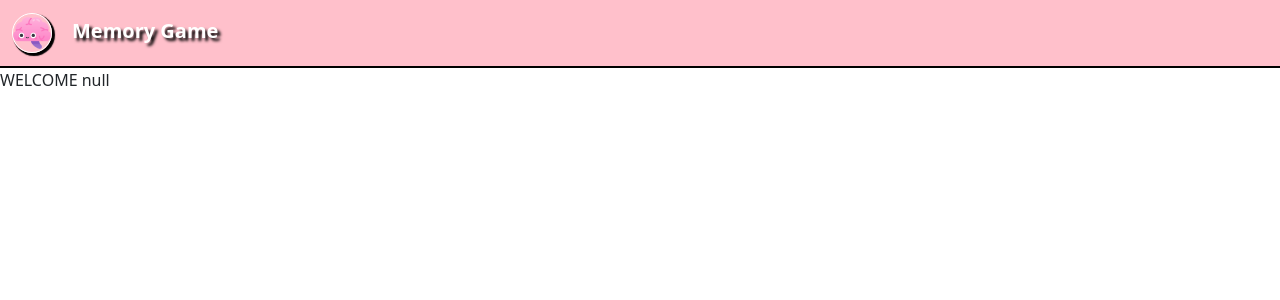
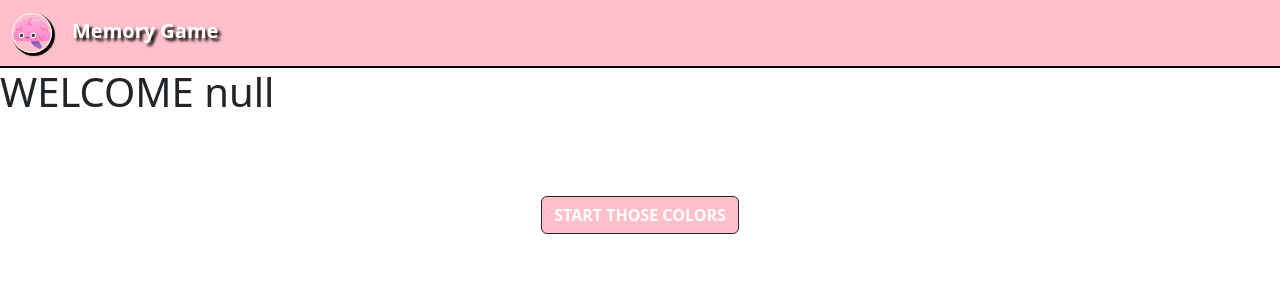
Before and after one commit to FranzieYoogan/angularMemoryGame, an Angular app: page /game in a window 1280 px wide. Shown: the top 300 px of the page. Built offline with nearby package versions, Linux system fonts and the light colour scheme.

Commit message:
partLogicColors

```diff
--- a/src/app/game/game.component.css
+++ b/src/app/game/game.component.css
@@ -0,0 +1,22 @@
+.containerAll {
+
+    display: flex;
+    justify-content: center;
+    margin-top: 5em;
+
+}
+
+.btnStartColors {
+
+    background-color: pink !important;
+    font-weight: 900 !important;
+
+}
+
+.btnStartColors:hover {
+
+    background-color: transparent !important;
+    color: pink !important;
+    border: 1px solid transparent !important;
+    box-shadow: 0px 0px 4px 2px pink !important;
+}
--- a/src/app/game/game.component.html
+++ b/src/app/game/game.component.html
@@ -1,4 +1,16 @@
+<link href="https://cdn.jsdelivr.net/npm/bootstrap@5.3.3/dist/css/bootstrap.min.css" rel="stylesheet" integrity="sha384-QWTKZyjpPEjISv5WaRU9OFeRpok6YctnYmDr5pNlyT2bRjXh0JMhjY6hW+ALEwIH" crossorigin="anonymous">
+<script src="https://cdn.jsdelivr.net/npm/bootstrap@5.3.3/dist/js/bootstrap.bundle.min.js" integrity="sha384-YvpcrYf0tY3lHB60NNkmXc5s9fDVZLESaAA55NDzOxhy9GkcIdslK1eN7N6jIeHz" crossorigin="anonymous"></script>
+
+
 <app-header></app-header>
 
 
-<p id="localstorage"></p>
+<h1 id="localstorage"></h1>
+
+<section class="containerAll">
+
+
+
+<button type="button" (click)="colorsStart()" class="btnStartColors btn btn-dark">START THOSE COLORS</button>
+
+</section>
--- a/src/app/game/game.component.ts
+++ b/src/app/game/game.component.ts
@@ -28,6 +28,79 @@ export class GameComponent implements OnInit {
 
     }
 
+    colorsStart() {
+
+      let color1:any = 1;
+
+      let color2:any = 3;
+
+      let color3:any = 2;
+
+      let colorT1 = ""
+
+      let colorT2 = ""
+
+      let colorT3 = ""
+
+     color1 =   Math.floor((Math.random() * 4));
+
+     color2 =   Math.floor((Math.random() * 4));
+
+     color3 =   Math.floor((Math.random() * 4));
+
+        if(color1 == 1) {
+
+          colorT1 = "purple";
+          console.log("color1" , colorT1)
+        } else if(color1 == 2) {
+
+          colorT1 = "pink";
+          console.log("color1" , colorT1)
+
+
+      } else if(color1 == 3) {
+
+        colorT1 = "black";
+        console.log("color1" , colorT1)
+      }
+
+      if(color2 == 1) {
+
+        colorT2 = "purple";
+        console.log("color2" , colorT2)
+      } else if(color2 == 2) {
+
+        colorT2 = "pink";
+        console.log("color2" , colorT2)
+
+
+    } else if(color2 == 3) {
+
+      colorT2 = "black";
+      console.log("color2" , colorT2)
+    }
+
+
+
+    if(color3 == 1) {
+
+      colorT3 = "purple";
+      console.log("color3" , colorT3)
+    } else if(color3 == 2) {
+
+      colorT3 = "pink";
+      console.log("color3" , colorT3)
+
+
+  } else if(color3 == 3) {
+
+    colorT3 = "black";
+    console.log("color3" , colorT3)
+  }
+
+
+    }
+
 
 
 
```
